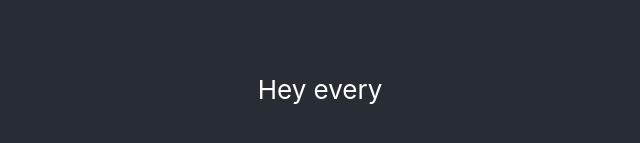
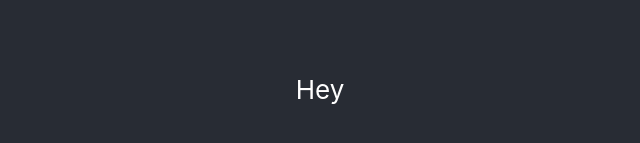
Before and after one commit to katerinafedotova/react-game, a React (Create React App) app in the folder react-game/: page / in a window 1280 px wide. Shown: the part 311-454 px from the top of the page, without its empty margins (320-960 px from the left). Built offline with nearby package versions, Linux system fonts and the light colour scheme.

Commit message:
feat: add tsconfig.eslint.json and .eslint.js

```diff
--- a/react-game/public/index.html
+++ b/react-game/public/index.html
@@ -24,6 +24,8 @@
       work correctly both with client-side routing and a non-root public URL.
       Learn how to configure a non-root public URL by running `npm run build`.
     -->
+    <link rel="stylesheet" href="https://cdnjs.cloudflare.com/ajax/libs/materialize/1.0.0/css/materialize.min.css">
+    <script src="https://cdnjs.cloudflare.com/ajax/libs/materialize/1.0.0/js/materialize.min.js"></script>
     <title>React App</title>
   </head>
   <body>
--- a/react-game/src/App.tsx
+++ b/react-game/src/App.tsx
@@ -1,16 +1,14 @@
 import React from 'react';
 import './App.css';
+import Header from './components/Header';
 
-const App:React.FC = () => {
-  return (
-    <div className="App">
-      <header className="App-header">
-        <div>
-          Hey every
-        </div>
-      </header>
-    </div>
-  );
-}
+const App:React.FC = () => (
+  <div className="App">
+    <div />
+    <header className="App-header">
+      <Header />
+    </header>
+  </div>
+);
 
 export default App;
--- /dev/null
+++ b/react-game/src/components/Header.tsx
@@ -0,0 +1,8 @@
+import React from 'react';
+
+const Header:React.FC = () => (
+  <>
+    <div>Hey</div>
+  </>
+);
+export default Header;
--- a/react-game/src/index.tsx
+++ b/react-game/src/index.tsx
@@ -4,6 +4,6 @@ import './index.css';
 import App from './App';
 
 ReactDOM.render(
-    <App />,
-  document.getElementById('root')
+  <App />,
+  document.getElementById('root'),
 );
--- /dev/null
+++ b/react-game/tsconfig.eslint.json
@@ -0,0 +1,4 @@
+{
+    "extends": "./tsconfig.json",
+    "include": ["src/**/*.ts", "src/**/*.tsx", "src/**/*.js", "src/**/*.jsx", "test/**/*.ts", ".eslintrc.js"]
+  }
```
Also changed, not shown: react-game/package.json (+11 -1 lines), react-game/.eslintrc.js (added), 1 other file (tests, documents, lock files or other folders).
